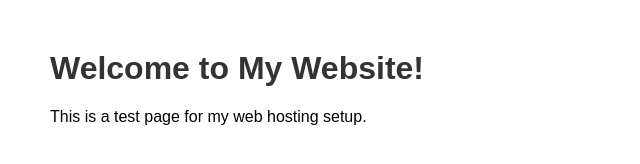
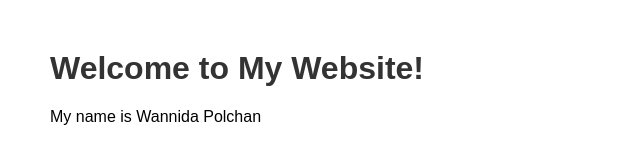
Before and after one commit to wannidapolchan/cis152, a plain HTML site: page index.html in a window 1280 px wide. Shown: the whole page, without its empty margins (0-640 px from the left). Drawn offline with Linux system fonts and the light colour scheme.

Commit message:
Update index.html

```diff
--- a/index.html
+++ b/index.html
@@ -16,6 +16,6 @@
 </head>
 <body>
     <h1>Welcome to My Website!</h1>
-    <p>This is a test page for my web hosting setup.</p>
+    <p>My name is Wannida Polchan</p>
 </body>
 </html>
```
